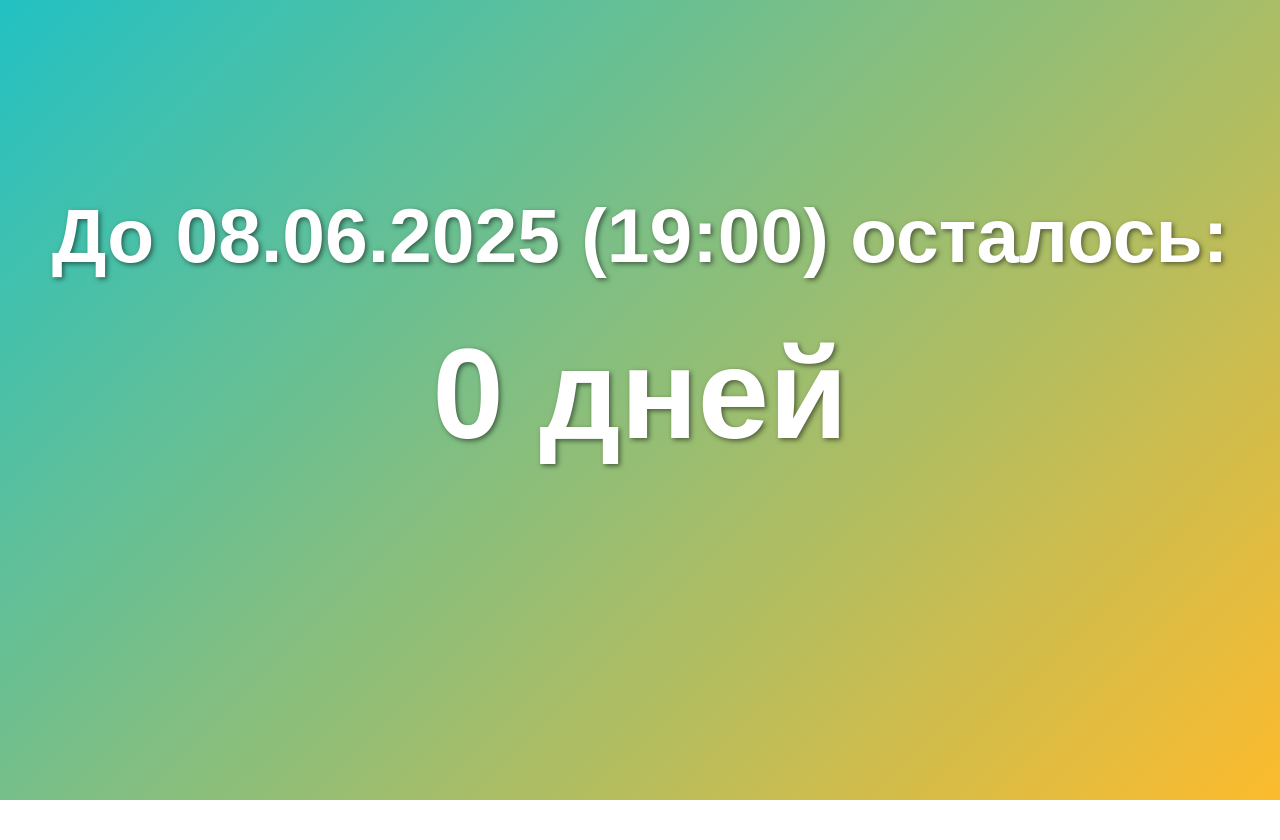
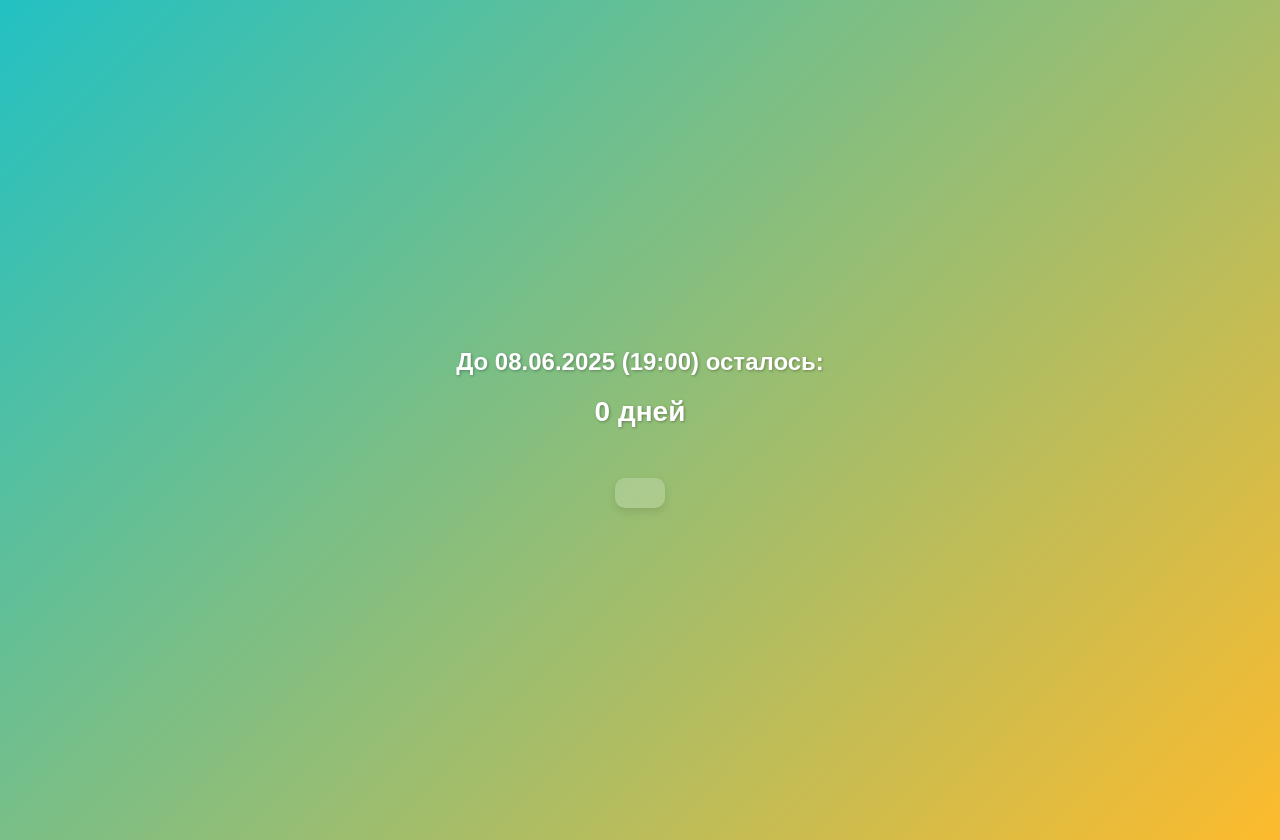
Before and after one commit to pwnsage/For-Djami, a plain HTML site: page index.html in a window 1280 px wide. Before the commit the page ends 800 px from the top, so only its background shows below. Drawn offline with Linux system fonts and the light colour scheme.

Commit message:
Update style.css

```diff
--- a/style.css
+++ b/style.css
@@ -1,70 +1,37 @@
-/* Общие стили */
 body {
   margin: 0;
-  padding: 0;
+  padding: 20px;
   font-family: 'Arial', sans-serif;
-  background: linear-gradient(135deg, rgba(34,193,195,1) 0%, rgba(253,187,45,1) 100%);
-  background-size: cover;
-  background-position: center;
+  background: linear-gradient(135deg, #22c1c3, #fdbb2d);
   min-height: 100vh;
   display: flex;
   flex-direction: column;
   justify-content: center;
   align-items: center;
   text-align: center;
-  overflow-x: hidden;
-  transition: background 1s ease-in-out;
+  color: white;
 }
 
-/* Заголовок */
 h1 {
-  font-size: 6vw;
-  margin-bottom: 5vh;
-  color: #fff;
-  text-shadow: 2px 2px 5px rgba(0, 0, 0, 0.5);
+  font-size: 24px;
+  margin-bottom: 20px;
+  text-shadow: 1px 1px 3px rgba(0, 0, 0, 0.3);
 }
 
-/* Отсчёт дней */
 #countdown {
-  font-size: 10vw;
-  margin-bottom: 5vh;
+  font-size: 28px;
   font-weight: bold;
-  color: #fff;
-  text-shadow: 2px 2px 5px rgba(0, 0, 0, 0.5);
+  margin-bottom: 30px;
+  text-shadow: 1px 1px 3px rgba(0, 0, 0, 0.3);
 }
 
-/* Сюрприз */
 #surprise {
-  font-size: 5vw;
-  background: rgba(255, 255, 255, 0.8);
-  padding: 4vw;
-  margin: 2vw;
-  border-radius: 12px;
-  box-shadow: 0 2px 10px rgba(0, 0, 0, 0.2);
-  max-width: 90%;
-  opacity: 0;
-  transform: translateY(20px);
-  transition: opacity 0.6s ease, transform 0.6s ease;
+  font-size: 20px;
+  background: rgba(255, 255, 255, 0.2);
+  padding: 15px 25px;
+  border-radius: 10px;
+  max-width: 80%;
+  margin-top: 20px;
+  backdrop-filter: blur(5px);
+  box-shadow: 0 4px 8px rgba(0, 0, 0, 0.1);
 }
-
-#surprise.show {
-  opacity: 1;
-  transform: translateY(0);
-}
-
-/* Кнопка */
-button {
-  margin-top: 4vh;
-  padding: 2vh 4vh;
-  font-size: 5vw;
-  background: #3498db;
-  color: white;
-  border: none;
-  border-radius: 10px;
-  cursor: pointer;
-  box-shadow: 0 4px 8px rgba(0, 0, 0, 0.2);
-}
-
-button:active {
-  background: #2980b9;
-}
```
